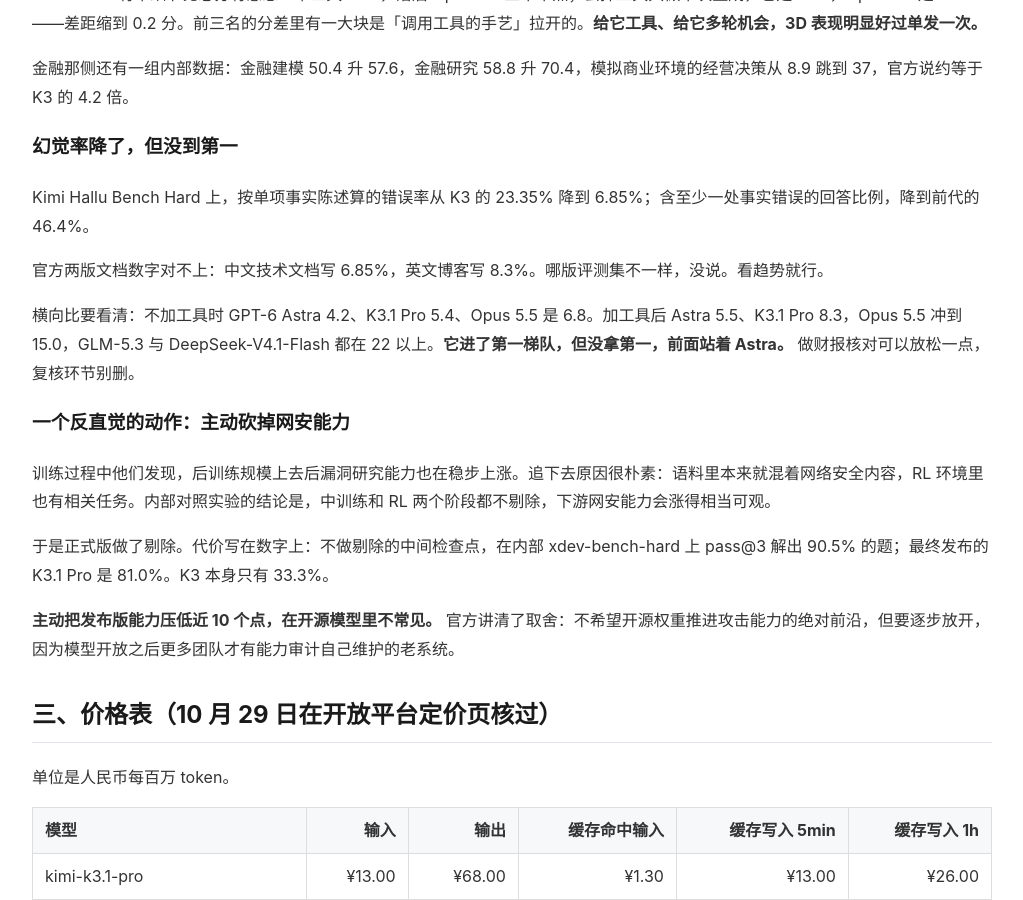
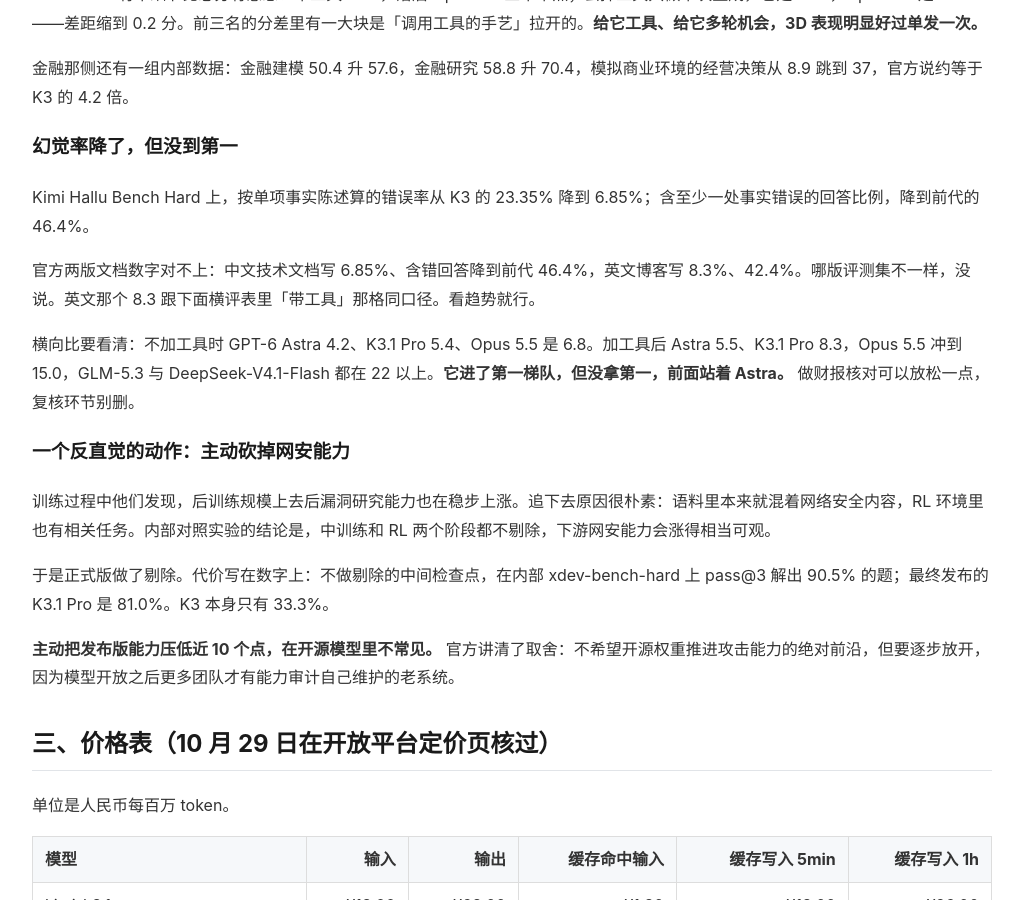
Before and after one commit to yezuofan/free-internet-guide, a Jekyll site: the page built from getting-started/kimi-k3-1-pro-guide-2026.md, in a window 1280 px wide and 900 px high, scrolled down 1837 px. Shown: the whole window, without its empty margins (128-1151 px from the left). Built offline with Jekyll 4.4.1, drawn with Linux system fonts in a browser that asks for light colours; our own code applies the rules of GitHub Pages for plain Markdown files; some of the changed text lies outside the part shown.

Commit message:
qa: align kimi-k3-1-pro mirror constraint count and hallucination figures

```diff
--- a/getting-started/kimi-k3-1-pro-guide-2026.md
+++ b/getting-started/kimi-k3-1-pro-guide-2026.md
@@ -50,7 +50,7 @@ BenchCAD 有个细节比总分有意思：带工具 92.7，落后 Opus 5.5 三
 
 Kimi Hallu Bench Hard 上，按单项事实陈述算的错误率从 K3 的 23.35% 降到 6.85%；含至少一处事实错误的回答比例，降到前代的 46.4%。
 
-官方两版文档数字对不上：中文技术文档写 6.85%，英文博客写 8.3%。哪版评测集不一样，没说。看趋势就行。
+官方两版文档数字对不上：中文技术文档写 6.85%、含错回答降到前代 46.4%，英文博客写 8.3%、42.4%。哪版评测集不一样，没说。英文那个 8.3 跟下面横评表里「带工具」那格同口径。看趋势就行。
 
 横向比要看清：不加工具时 GPT-6 Astra 4.2、K3.1 Pro 5.4、Opus 5.5 是 6.8。加工具后 Astra 5.5、K3.1 Pro 8.3，Opus 5.5 冲到 15.0，GLM-5.3 与 DeepSeek-V4.1-Flash 都在 22 以上。**它进了第一梯队，但没拿第一，前面站着 Astra。** 做财报核对可以放松一点，复核环节别删。
 
```
Also changed, not shown: other parts of getting-started/kimi-k3-1-pro-guide-2026.md (+1 -1 lines).
